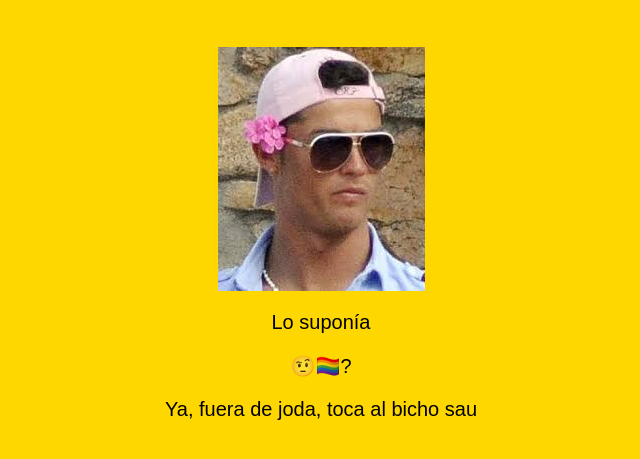
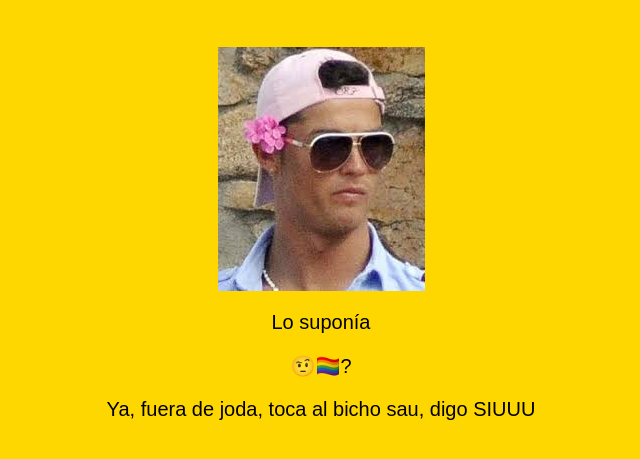
Before and after one commit to fadg15/fadg15.github.io, a plain HTML site: page si.html in a window 1280 px wide. Shown: the part 61-520 px from the top of the page, without its empty margins (319-959 px from the left). Drawn offline with Linux system fonts and the light colour scheme.

Commit message:
Update si.html

```diff
--- a/si.html
+++ b/si.html
@@ -11,7 +11,7 @@
       <a href="felicitaciones.html"><img src="image/sau.jpg" alt="Imagen de Felicitación" class="imagen-felicitacion"></a>
       <p>Lo suponía</p>
        <p>🤨🏳️‍🌈?</p>
-      <p>Ya, fuera de joda, toca al bicho sau</p>
+      <p>Ya, fuera de joda, toca al bicho sau, digo SIUUU</p>
     </div>
   </body>
 </html>
```
